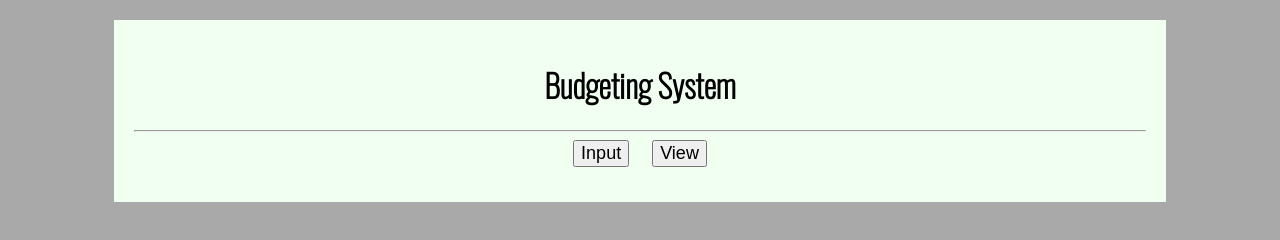
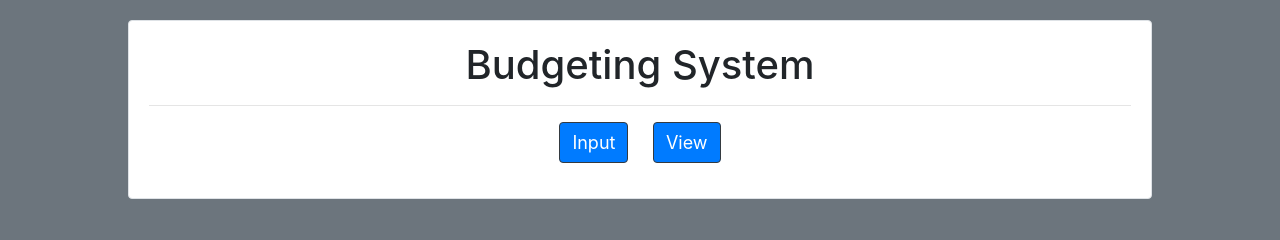
Before and after one commit to farrellfileas/BudgetingSystem, a plain HTML site: page public/index.html in a window 1280 px wide. Drawn offline with nearby package versions, Linux system fonts and the light colour scheme.

Commit message:
add bootstrap

```diff
--- a/public/index.html
+++ b/public/index.html
@@ -5,23 +5,24 @@
 	<title>Budgeting System</title>
 	<link rel="stylesheet" href="styles.css">
 	<link href="https://fonts.googleapis.com/css2?family=Oswald:wght@200&display=swap" rel="stylesheet">
+	<link rel="stylesheet" href="https://maxcdn.bootstrapcdn.com/bootstrap/4.0.0/css/bootstrap.min.css" integrity="sha384-Gn5384xqQ1aoWXA+058RXPxPg6fy4IWvTNh0E263XmFcJlSAwiGgFAW/dAiS6JXm" crossorigin="anonymous">
 	<script src="index.js"></script>
 </head>
-<body>
-	<div id="container">
+<body class="bg-secondary">
+	<div id="container" class="border rounded bg-white">
 		<h1> Budgeting System </h1>
 		<hr>
 
 		<div id="buttons">
-			<button id="input">Input</button>
-			<button id="view">View</button>
+			<button id="input" class="btn btn-primary border border-dark">Input</button>
+			<button id="view" class="btn btn-primary border border-dark">View</button>
 		</div>
 
 		<div id="inputView" class="hidden">
 			<div><span>Enter date:</span> <input type="date"></div>
 			<div><span>Enter amount spent: $</span> <input type="number"></div>
 			<div><span>Description: </span><textarea></textarea></div>
-			<button id="submitInput">SUBMIT</button>
+			<button id="submitInput" class="btn btn-primary border border-dark">SUBMIT</button>
 
 			<h2 class="hidden"> Success! You may input another value </h2>
 			<h2 class="hidden"> Failure </h2>
@@ -31,7 +32,7 @@
 			<h3> Enter Date Range </h3>
 			<span> Start: <input type="date"> </span>
 			<span> End: <input type="date"> </span>
-			<div><button id="submitView">SUBMIT</button><div>
+			<div><button id="submitView" class="btn btn-primary border border-dark">SUBMIT</button><div>
 
 			<div id="displayView">
 			</div>
--- a/public/styles.css
+++ b/public/styles.css
@@ -1,10 +1,5 @@
-body {
-	background-color: #A9A9A9;
-	font-family: 'Oswald', serif;
-}
-
 #container {
-	background-color: HoneyDew;
+	/*background-color: HoneyDew;*/
 	width: 80%;
 	margin: auto;
 	margin-top: 20px;
```
Also changed, not shown: 1 other file.
